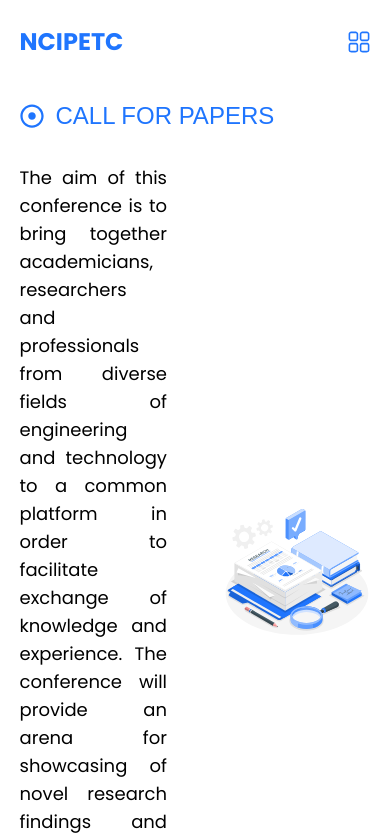
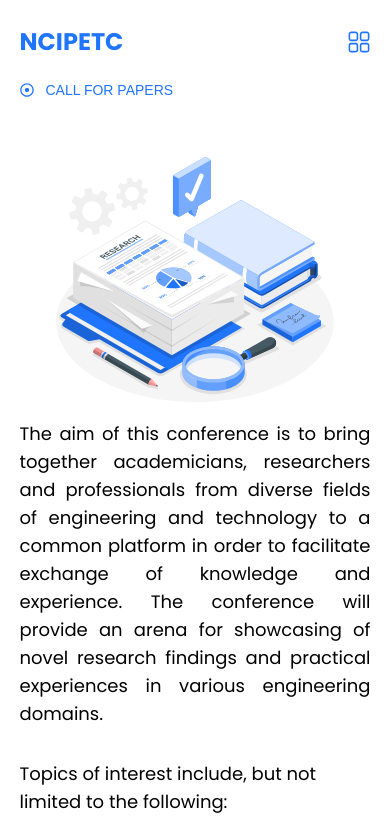
Before and after one commit to AbhishekNSanthosh/ncipetc-25, a Next.js app: page /call-for-papers in a window 390 px wide. Shown: the top 840 px of the page. Built offline with nearby package versions, Linux system fonts and the light colour scheme; a web font is replaced by a local one.

Commit message:
feat: menu

```diff
--- a/src/widgets/CallForPaper/components/CallForPapersContent.tsx
+++ b/src/widgets/CallForPaper/components/CallForPapersContent.tsx
@@ -5,15 +5,15 @@ import React from "react";
 
 export default function CallForPapersContent() {
   return (
-    <div className="px-[5vw] pt-[100px] pb-[5vh]">
+    <div className="px-[5vw] pt-[80px] lg:pt-[100px] pb-[5vh]">
       <div className="flex flex-col space-y-8">
         <div className="">
           <Titlebar
-            className="text-2xl font-medium text-primary-600"
+            className="lg:text-2xl text-sm font-medium text-primary-600"
             title="Call for papers"
           />
         </div>
-        <div className="flex flex-row items-center justify-between space-x-14">
+        <div className="flex flex-col-reverse lg:flex-row items-center justify-between lg:space-x-14">
           <div className="flex-1">
             <p className="text-justify text-lg">
               The aim of this conference is to bring together academicians,
@@ -24,7 +24,7 @@ export default function CallForPapersContent() {
               experiences in various engineering domains.
             </p>
           </div>
-          <div className="flex-1 flex items-center justify-center">
+          <div className="lg:flex-1 flex items-center justify-center">
             <Image
               src="/call.svg"
               height={500}
```
